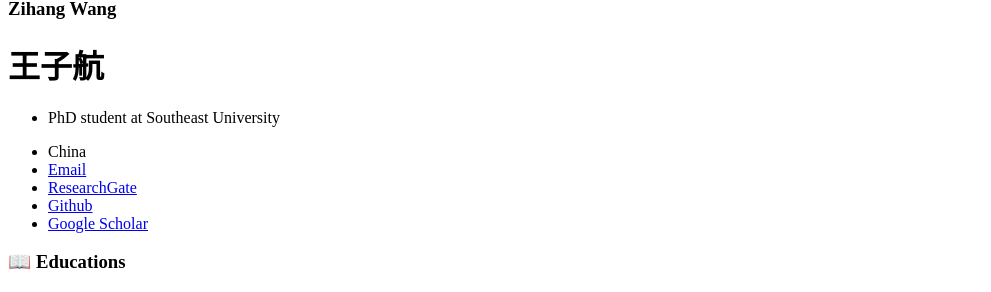
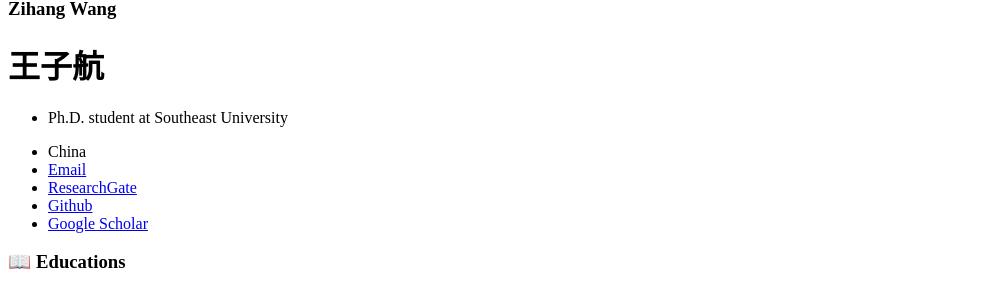
Before and after one commit to wangzihanggg/wangzihanggg.github.io, a Jekyll site: the page built from _pages/includes/others.md, in a window 1280 px wide. Shown: the part 241-533 px from the top of the page, without its empty margins (0-991 px from the left). Built offline with Jekyll 4.4.1, drawn with Linux system fonts in a browser that asks for light colours; our own code applies the rules of GitHub Pages for plain Markdown files.

Commit message:
Update _config.yml

```diff
--- a/_config.yml
+++ b/_config.yml
@@ -7,7 +7,7 @@
 
 # Site Settings
 title                    : "Zihang Wang"
-description              : "PhD student at Southeast University"
+description              : "Ph.D. student at Southeast University"
 repository               : "wangzihanggg/wangzihanggg.github.io"
 google_scholar_stats_use_cdn : true
 
```
